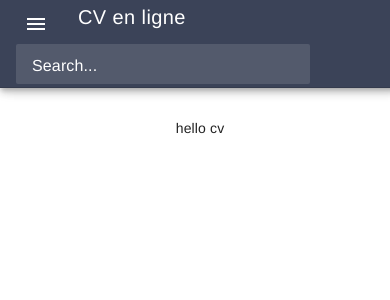
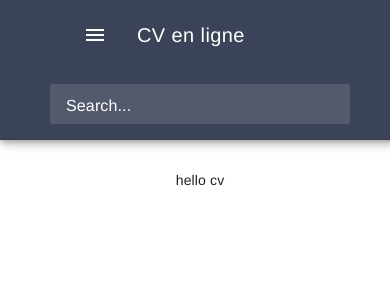
Before and after one commit to louiscasciodev/cv-online-vue-version, a Vue app: page /cv in a window 390 px wide. Shown: the top 300 px of the page. Built offline with nearby package versions, Linux system fonts and the light colour scheme; no server answers.

Commit message:
fix searchbar position and react icons

```diff
--- a/src/components/Card.vue
+++ b/src/components/Card.vue
@@ -3,7 +3,19 @@
     <md-card>
       <md-card-header>
         <md-icon class="card-header-icon">
-          <font-awesome-icon :icon="['fab', 'vuejs']" :style="{ color: 'rgb(65, 184, 131)' }" />
+          <div v-if="repoDescription==='vue'">
+            <font-awesome-icon :icon="['fab', 'vuejs']" :style="{ color: 'rgb(65, 184, 131)' }" />
+          </div>
+          <div v-else-if="repoDescription==='react'">
+            <font-awesome-icon
+              :icon="['fab', 'react']"
+              :style="{color: 'rgb(97, 218, 251)'}"
+              class="fa-spin"
+            />
+          </div>
+          <div v-else>
+            <font-awesome-icon :icon="['fab', 'js-square']" />
+          </div>
         </md-icon>
         <md-card-header-text>
           <div class="md-body-2">{{this.repoName}}</div>
@@ -19,11 +31,7 @@
       <md-card-expand>
         <md-card-expand-content>
           <md-card-content>
-
-            <card-readme
-            :repoName="repoName">
-            </card-readme>
-
+            <card-readme :repoName="repoName"></card-readme>
           </md-card-content>
         </md-card-expand-content>
         <md-card-actions md-alignment="right">
@@ -65,8 +73,8 @@ export default {
 </script>
 
 <style scoped lang="scss">
-
 .md-card {
+  min-width: 300px;
   margin: 20px;
 }
 
@@ -76,13 +84,7 @@ export default {
   text-align: justify;
 }
 
-// .md-card-expand{
-// }
-
-// .md-card-actions{
-// }
-
-.md-card-content{
+.md-card-content {
   max-height: 200px;
   text-align: left;
   overflow-x: hidden;
--- a/src/main.js
+++ b/src/main.js
@@ -7,17 +7,16 @@ import VueMaterial from 'vue-material'
 import 'vue-material/dist/vue-material.min.css'
 
 import { library } from '@fortawesome/fontawesome-svg-core'
-import {faGithubAlt, faVuejs} from '@fortawesome/free-brands-svg-icons'
+import {faGithubAlt, faVuejs, faJsSquare, faReact} from '@fortawesome/free-brands-svg-icons'
 import { FontAwesomeIcon } from '@fortawesome/vue-fontawesome'
 
-library.add(faGithubAlt, faVuejs);
+library.add(faGithubAlt, faVuejs, faJsSquare, faReact);
 
 Vue.component('font-awesome-icon', FontAwesomeIcon)
 
 Vue.config.productionTip = false
 Vue.use(VueMaterial)
 
-
 new Vue({
   router,
   store,
--- a/src/views/HomeChildrens/HomeProjectAll.vue
+++ b/src/views/HomeChildrens/HomeProjectAll.vue
@@ -2,7 +2,7 @@
   <div class="md-layout">
     <div
       class="md-layout-item md-xlarge-size-25 md-large-size-33 md-medium-size-50 md-small-size-70 md-xsmall-size-100"
-      v-for="item in this.repos"
+      v-for="item in searchRepo(repos,selectedRepo)"
       :key="item.id"
     >
       <card
@@ -61,6 +61,19 @@ export default {
           console.log(error);
           this.errored = true.finally(() => (this.loaded = false));
         });
+    },
+    searchRepo(table, word) {
+      let dataToShow = this.repos;
+      if (word !== "Search") {
+        // si le mot recherché n'est pas une chaine vide
+        dataToShow = [];
+        // on vide le tableau pour une nouvelle recherche
+        return (dataToShow = table.filter(
+          item => item.name.toUpperCase().match(`.*${word.toUpperCase()}.*`)
+          // on compare les deux chaine mises en majuscules(pour que l'on soit sur de toujours comparer des chaines de meme type)
+        ));
+      } else dataToShow;
+      //si la recherche est vide on veut afficher toutes les données dans le tableau
     }
   },
   created() {},
--- a/src/views/TheHome.vue
+++ b/src/views/TheHome.vue
@@ -1,7 +1,7 @@
 <template>
   <div class="page-container">
     <md-app>
-      <md-app-toolbar class="md-primary md-medium" md-elevation="5">
+      <md-app-toolbar class="md-primary" md-elevation="5">
         <div class="start-search-container">
           <md-button class="md-icon-button" @click="toggleMenu" v-if="!menuVisible">
             <md-icon>menu</md-icon>
@@ -12,7 +12,6 @@
         <!-- search bar component -->
         <the-home-search></the-home-search>
         <!-- search bar component -->
-
       </md-app-toolbar>
 
       <md-app-drawer :md-active.sync="menuVisible" md-persistent="full">
@@ -84,7 +83,11 @@ export default {
 }
 
 .md-toolbar {
+  height: 88px;
   min-height: 88px;
+  display: flex;
+  flex-wrap: nowrap;
+  justify-content: flex-start;
   padding: 0 16px;
   border-bottom: 1px solid rgba(0, 0, 0, 0.12);
 }
@@ -103,4 +106,25 @@ export default {
   justify-content: center;
   min-width: 200px;
 }
+
+.start-search-container {
+  position: absolute;
+  min-width: 250px;
+  display: flex;
+  justify-content: flex-start;
+  align-items: center;
+}
+
+@media (max-width: 600px) {
+  .md-toolbar,
+  .md-app-toolbar {
+    height: 140px;
+    min-height: 140px;
+    flex-direction: column;
+    justify-content: space-around;
+  }
+  .start-search-container {
+    position: relative;
+  }
+}
 </style>
--- a/src/views/TheHomeSearch.vue
+++ b/src/views/TheHomeSearch.vue
@@ -58,19 +58,23 @@ export default {
 </script>
 
 <style scoped>
-.start-search-container {
-  display: flex;
-  justify-content: center;
-  align-items: center;
-}
-
 .search-container {
-  width: 80%;
+  position: absolute;
+  width: 100%;
+  min-width: 300px;
   display: flex;
   justify-content: center;
 }
 
 .search {
-  max-width: 500px;
+  width: 40%;
+  min-width: 300px;
+}
+
+@media (max-width: 600px) {
+  .search-container {
+    position: relative;
+    width: 40vh;
+  }
 }
 </style>
```
